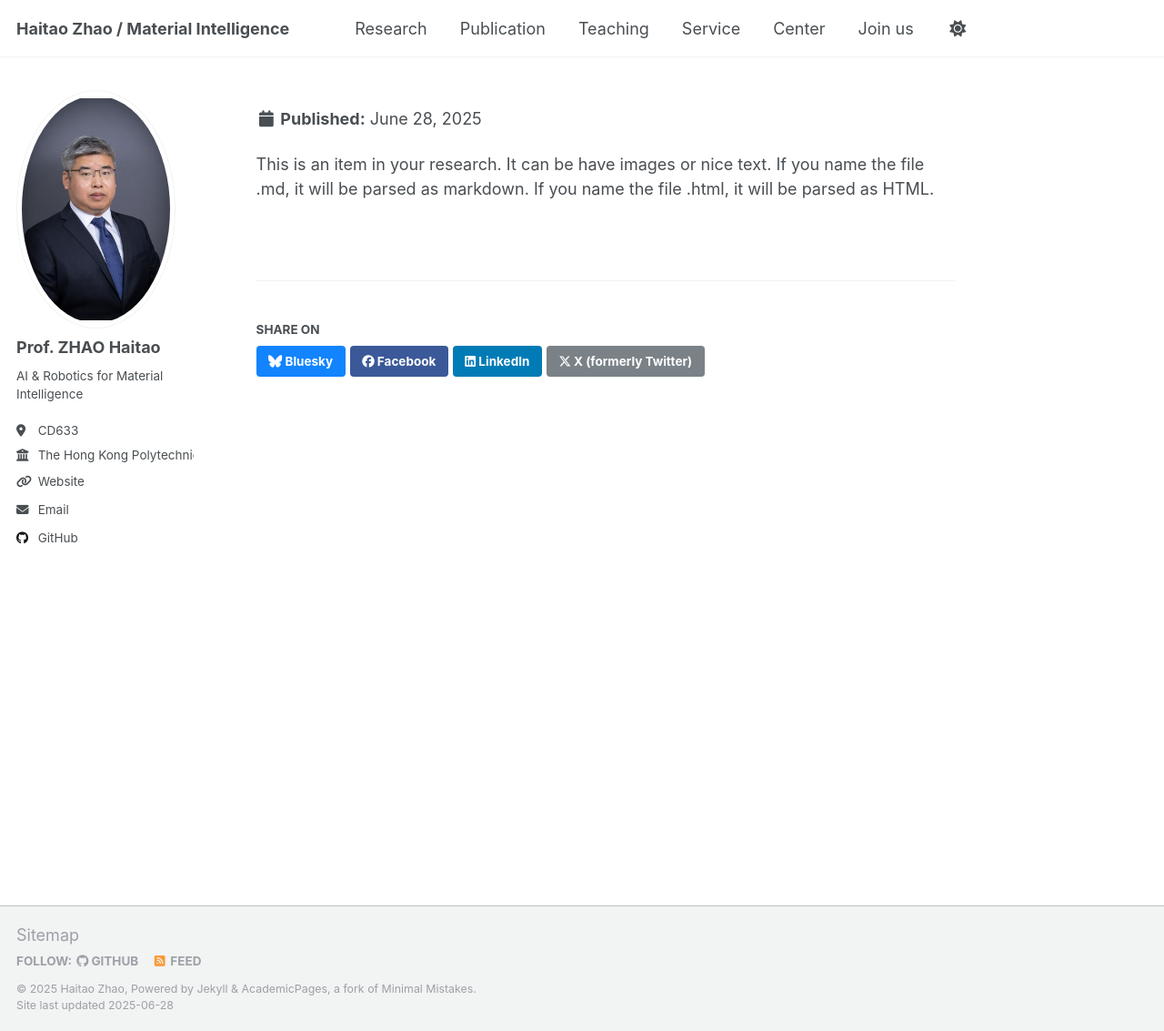
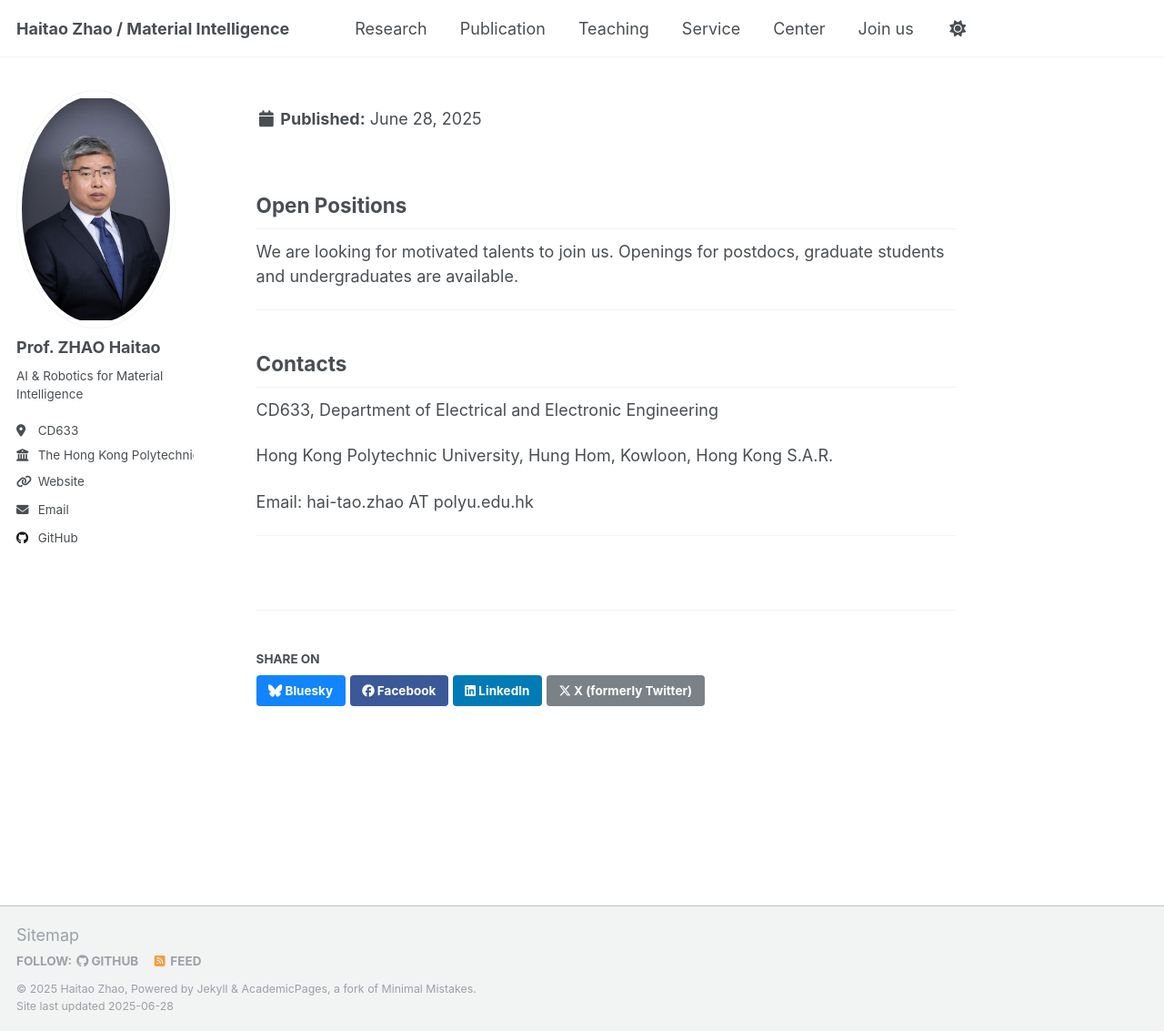
Before and after one commit to HaitaoZhao-PolyU/HaitaoZhao-PolyU.github.io, a Jekyll site: the page built from _join-us1/join-us.md, in a window 1280 px wide and 1133 px high. Shown: the whole window at 91% size. Built offline with Jekyll 4.4.1, drawn with Linux system fonts in a browser that asks for light colours.

Commit message:
Update join-us.md

```diff
--- a/_join-us1/join-us.md
+++ b/_join-us1/join-us.md
@@ -3,4 +3,19 @@ title: ""
 excerpt: ""
 collection: join-us1
 ---
-This is an item in your research. It can be have images or nice text. If you name the file .md, it will be parsed as markdown. If you name the file .html, it will be parsed as HTML.
+
+## Open Positions
+
+We are looking for motivated talents to join us. Openings for postdocs, graduate students and undergraduates are available.
+
+---
+
+## Contacts
+
+CD633, Department of Electrical and Electronic Engineering
+
+Hong Kong Polytechnic University, Hung Hom, Kowloon, Hong Kong S.A.R.
+
+Email: hai-tao.zhao AT polyu.edu.hk
+
+---
```
